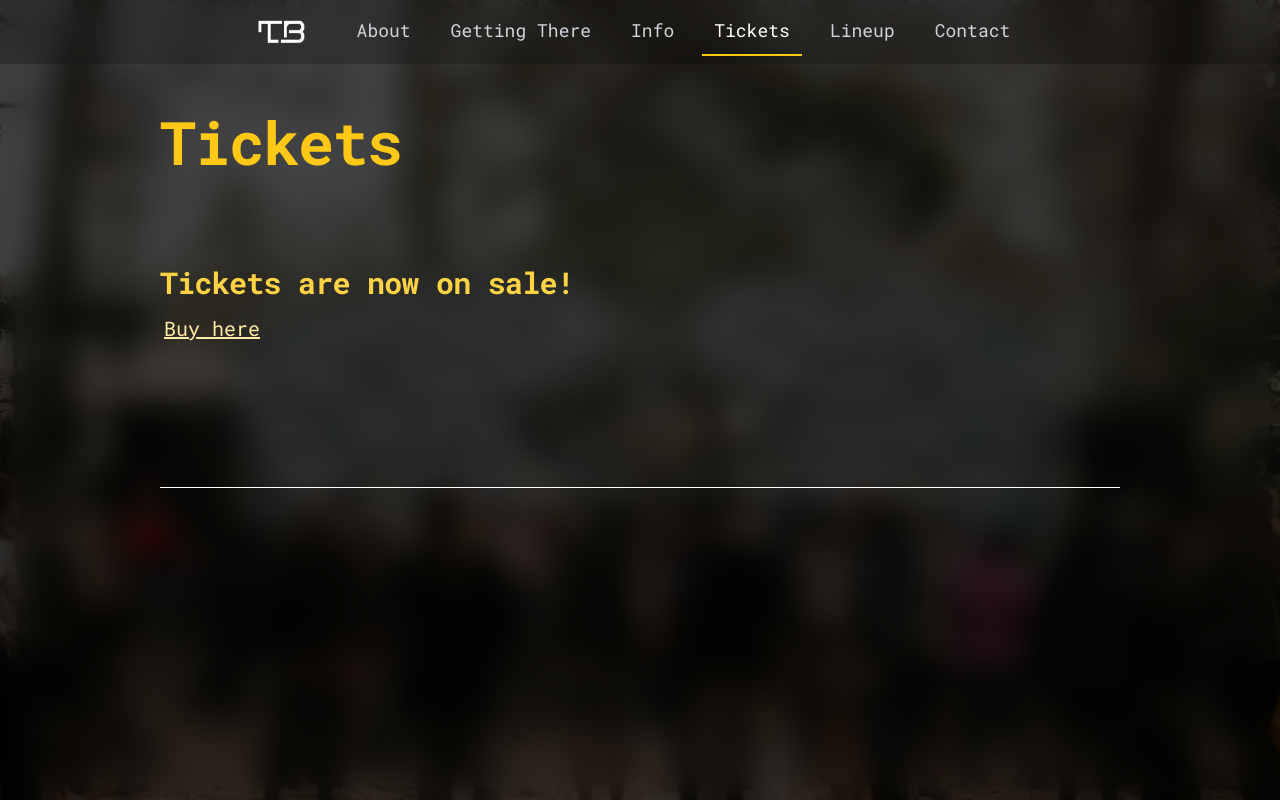
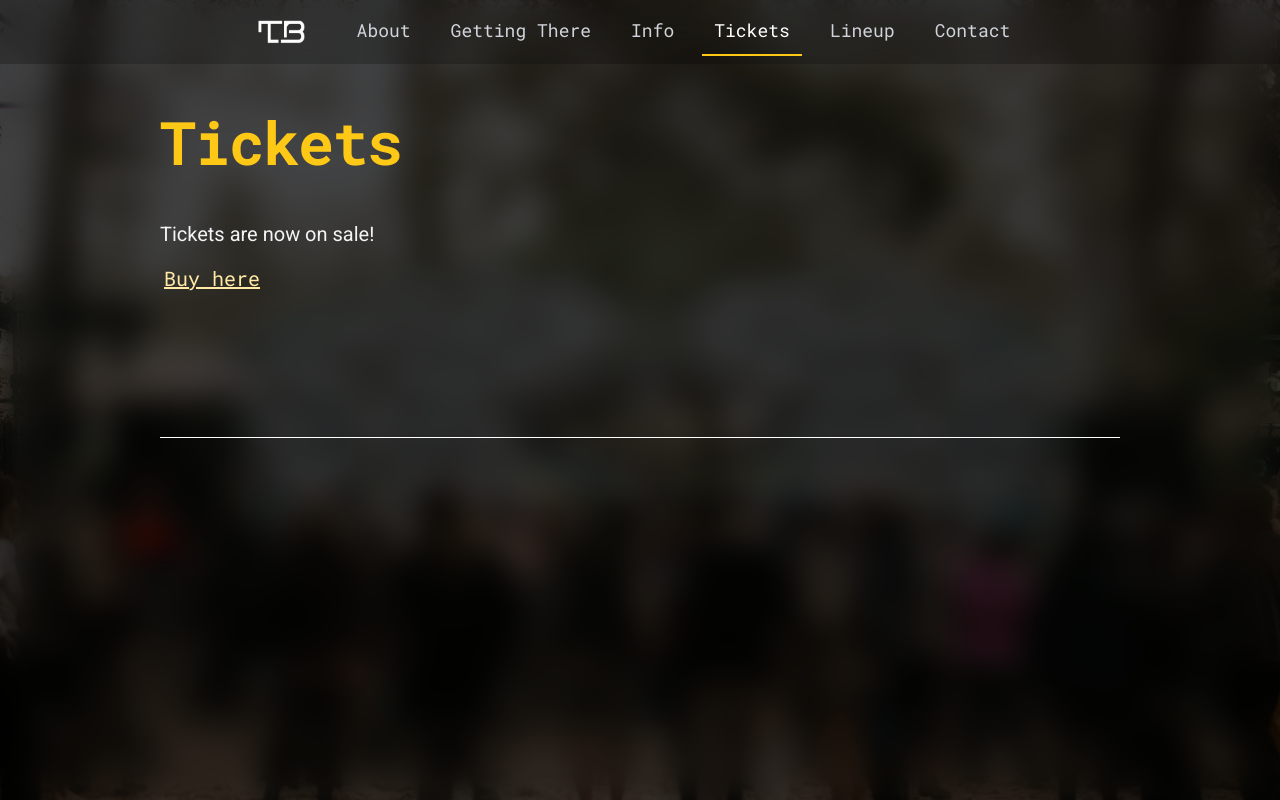
Before and after one commit to nf-s/multiverse-website, a Next.js app: page /tickets in a window 1280 px wide. Built offline with nearby package versions, Linux system fonts and the light colour scheme.

Commit message:
Change ticket heading + tweak scroll for lineup dialog

```diff
--- a/components/LineupDialog.tsx
+++ b/components/LineupDialog.tsx
@@ -42,6 +42,7 @@ export default function LineupDialog({
       autoFocus
       onFocus={() => {
         if (hasScrolledToArtist === selectedArtist?.["ARTIST NAME"]) return;
+        panelRef.current?.scrollTo(0, 0);
         setTimeout(() => {
           panelRef.current?.scrollTo(0, 0);
         }, 0);
--- a/content/tickets.mdx
+++ b/content/tickets.mdx
@@ -1,5 +1,5 @@
 # Tickets
 
-## Tickets are now on sale!
+Tickets are now on sale!
 
 [Buy here](https://triniq.com/multiverse2025)
```
